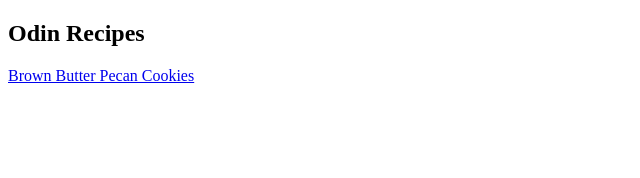
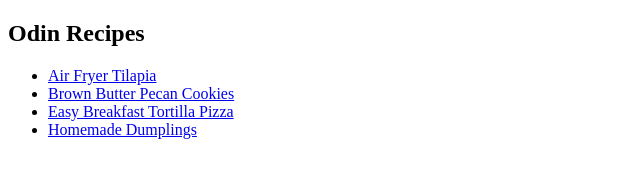
Before and after one commit to ma-nipun/odin-recipes, a plain HTML site: page index.html in a window 1280 px wide. Shown: the whole page, without its empty margins (0-640 px from the left). Drawn offline with Linux system fonts and the light colour scheme.

Commit message:
Updated index.html
updated index file to access all the recipes

Changes to be committed:
	modified:   index.html

```diff
--- a/index.html
+++ b/index.html
@@ -3,10 +3,16 @@
 <head>
     <meta charset="UTF-8">
     <meta name="viewport" content="width=device-width, initial-scale=1.0">
-    <title>Odin Recepies Projecst</title>
+    <title>Odin Recepies Project</title>
 </head>
 <body>
     <h2>Odin Recipes</h2>
-    <a href="recipes/brown_butter_pecan_cookies.html">Brown Butter Pecan Cookies</a>
+    <ul>
+
+    <li><a href="recipes/air_fryer_tilapia.html">Air Fryer Tilapia</a></li>
+    <li><a href="recipes/brown_butter_pecan_cookies.html">Brown Butter Pecan Cookies</a></li>
+    <li><a href="recipes/easy_breakfast_tortilla_pizza.html">Easy Breakfast Tortilla Pizza</a></li>
+    <li><a href="recipes/homemade_dumplings.html">Homemade Dumplings</a></li>
+    </ul>
 </body>
 </html>
```
